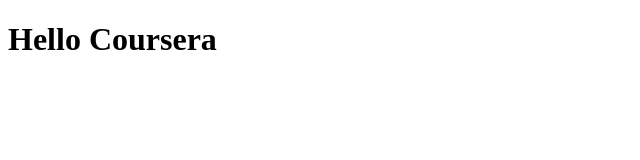
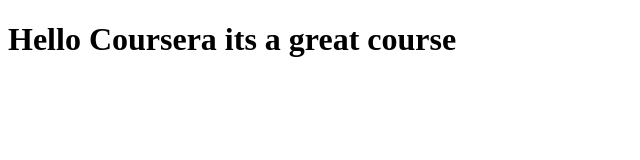
Before and after one commit to tkiani/fullstack-dev, a plain HTML site: page site/index.html in a window 1280 px wide. Shown: the whole page, without its empty margins (0-640 px from the left). Drawn offline with Linux system fonts and the light colour scheme.

Commit message:
small addition to our page content

```diff
--- a/site/index.html
+++ b/site/index.html
@@ -4,6 +4,6 @@
         <title>Hello COursera</title>
     </head>
     <body>
-        <h1>Hello Coursera</h1>
+        <h1>Hello Coursera its a great course</h1>
     </body>
 </html>
```
